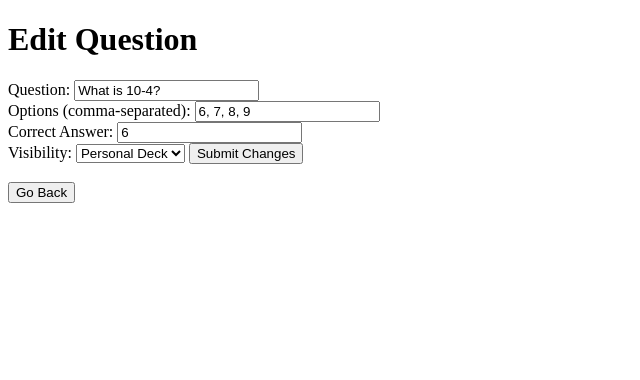
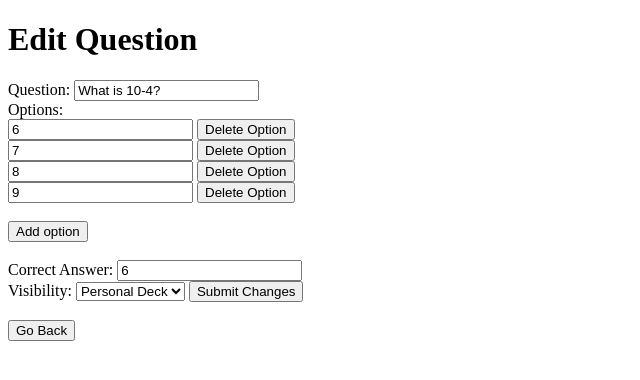
Before and after one commit to Jenson1301/Kuizpedia_4-02, a Flask app: template backend/templates/edit_question.html in a window 1280 px wide. Shown: the top 380 px of the page, without its empty margins (0-640 px from the left). Run offline with Flask 3, Linux system fonts and the light colour scheme; the template is opened without the code that fills it: values that come from a table or form of the project are taken from there, others are empty.

Commit message:
updated input form for answer options

```diff
--- a/backend/models.py
+++ b/backend/models.py
@@ -16,7 +16,6 @@ class Kuiz(db.Model):
     )
 
     questions = db.relationship('Question', backref='kuiz', lazy=True)
-
 
 class Question(db.Model):
     __tablename__ = 'question'
--- a/backend/quiz_routes.py
+++ b/backend/quiz_routes.py
@@ -104,7 +104,7 @@ def create_question():
         return redirect(url_for('auth.login_get'))
 
     question_text = request.form['question_text']
-    options = [opt.strip() for opt in request.form['options'].split(',')]
+    options = request.form.getlist('options')
     answer = request.form['answer']
     category_id = int(request.form['kuiz_id'])
     visibility = request.form.get('visibility')
@@ -141,7 +141,7 @@ def edit_question(question_id):
     else:
         if request.method == 'POST':
             question.question_text = request.form['question_text']
-            question.options = [opt.strip() for opt in request.form['options'].split(',')]
+            question.options = request.form.getlist('options')
             question.answer = request.form['answer']
             question.visibility = request.form.get('visibility')
             db.session.commit()
--- a/backend/templates/edit_question.html
+++ b/backend/templates/edit_question.html
@@ -12,8 +12,16 @@
     </div>
 
     <div>
-        <label for="options">Options (comma-separated):</label>
-        <input type="text" id="options" name="options" value="{{ question.options | join(', ') }}" required>
+        <label>Options:</label>
+        <div id="options">
+            {% for option in question.options %}
+            <div class="option-group">
+                <input type="text" name="options" value="{{ option }}" required>
+                <button type="button" class="btn-delete-option">Delete Option</button>
+            </div>
+            {% endfor %}
+        </div>
+        <br><button type="button" class="btn-add_option" id="btn-add_option">Add option</button><br><br>
     </div>
 
     <div>
@@ -33,4 +41,42 @@
 <br>
 <button type="button" onclick="window.history.back();">Go Back</button>
 
+<script>
+    document.querySelectorAll('.btn-delete-option').forEach(btn => {
+        btn.addEventListener('click', function () {
+            if (document.getElementById('options').querySelectorAll('.option-group').length > 1) {
+                this.parentElement.remove();
+            } else {
+                alert("At least one option is required.");
+            }
+        });
+    });
+
+    document.getElementById('btn-add_option').addEventListener('click', function() {
+      const group = document.createElement('div');
+      group.style.marginTop = '5px';
+      const input = document.createElement('input');
+      input.type = 'text';
+      input.name = 'options';
+      input.placeholder = 'Add option:';
+      input.required = true;
+      input.style.display = 'block';
+      document.getElementById('options').appendChild(input);
+      const delete_option = document.createElement('button');
+      delete_option.type = 'button';
+      delete_option.id = 'btn-delete_option';
+      delete_option.innerText = "Delete Option";
+      document.getElementById('options').appendChild(delete_option);
+
+      delete_option.addEventListener('click', function() {
+        document.getElementById('options').removeChild(group);
+        });
+
+      group.appendChild(input);
+      group.appendChild(delete_option);
+      document.getElementById('options').appendChild(group);
+    });
+
+</script>
+
 {% endblock %}
```
Also changed, not shown: backend/templates/create_question.html (+32 -2 lines).
